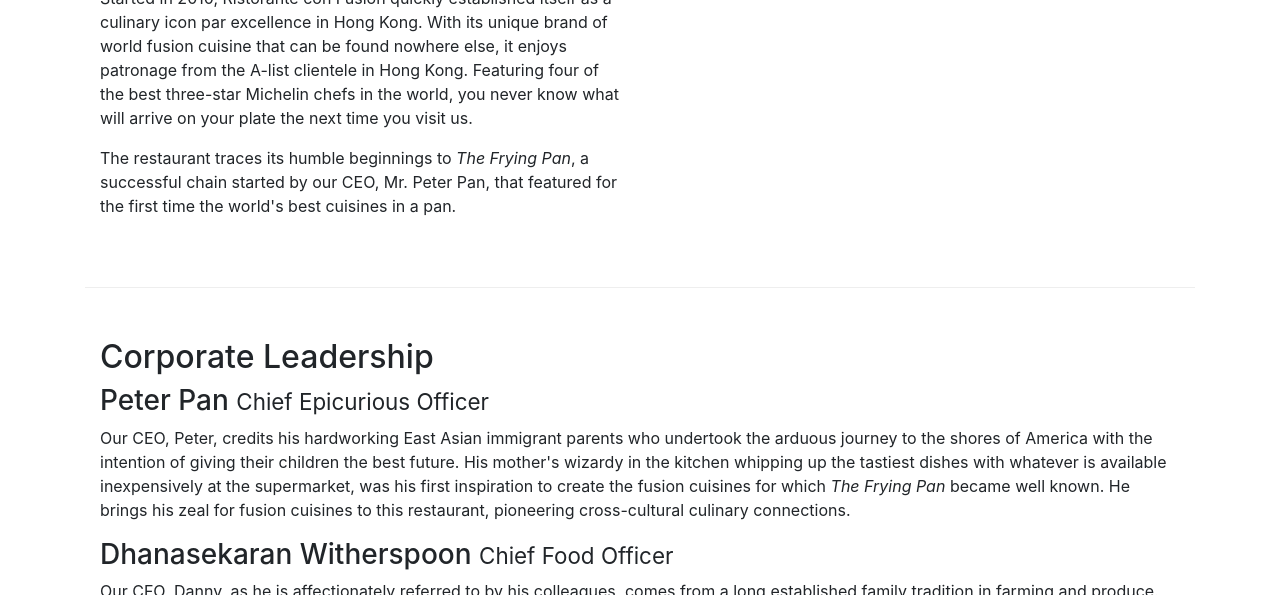
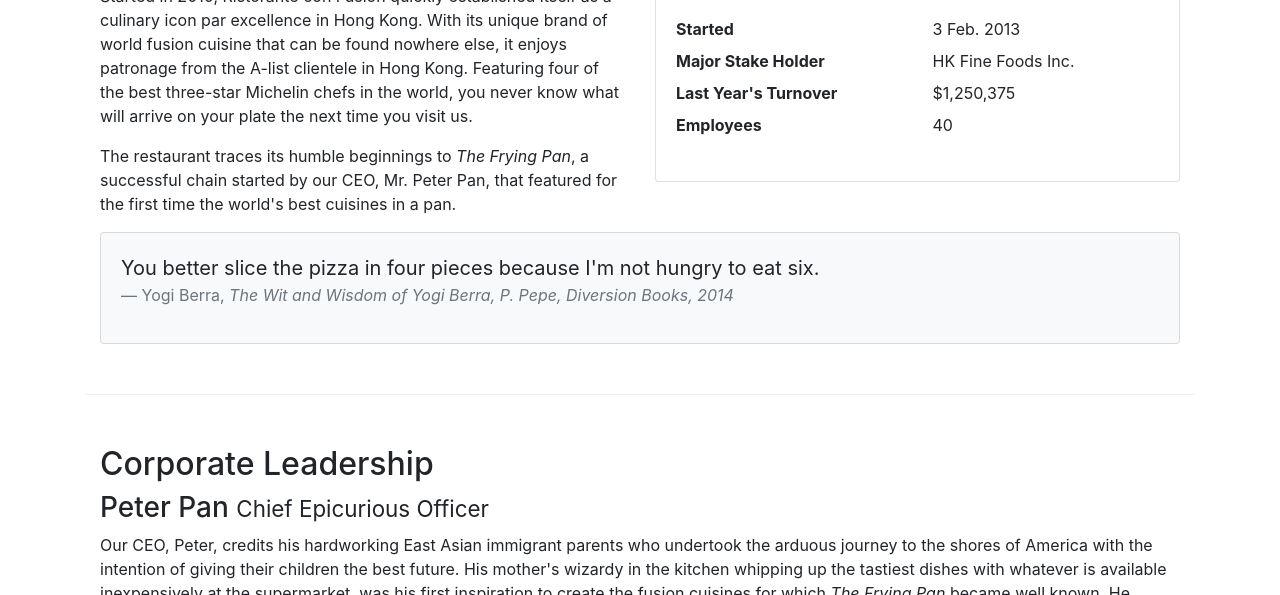
Before and after one commit to ArpitaChikkodi/conFusion, a website: page aboutus.html in a window 1280 px wide. Shown: the part 553-1148 px from the top of the page. Drawn offline with nearby package versions, Linux system fonts and the light colour scheme.

Commit message:
Tables and Cards

```diff
--- a/aboutus.html
+++ b/aboutus.html
@@ -67,15 +67,43 @@
         </div>
 
 
-        <div class="row row-content align-items-center">
-            <div class="col-12 col-sm-6">
+        <div class="row row-content">
+            <div class="col-sm-6">
                 <h2>Our History</h2>
                 <p>Started in 2010, Ristorante con Fusion quickly established itself as a culinary icon par excellence in Hong Kong. With its unique brand of world fusion cuisine that can be found nowhere else, it enjoys patronage from the A-list clientele in Hong Kong.  Featuring four of the best three-star Michelin chefs in the world, you never know what will arrive on your plate the next time you visit us.</p>
                 <p>The restaurant traces its humble beginnings to <em>The Frying Pan</em>, a successful chain started by our CEO, Mr. Peter Pan, that featured for the first time the world's best cuisines in a pan.</p>
 
             </div>
-            <div>
-
+            <div class="col-sm">
+                <div class="card">
+                    <h3 class="card-header bg-primary text-white">Facts At a Glance</h3>
+                    <div class="card-body">
+                        <dl class="row">
+                            <dt class="col-6">Started</dt>
+                            <dd class="col-6">3 Feb. 2013</dd>
+                            <dt class="col-6">Major Stake Holder</dt>
+                            <dd class="col-6">HK Fine Foods Inc.</dd>
+                            <dt class="col-6">Last Year's Turnover</dt>
+                            <dd class="col-6">$1,250,375</dd>
+                            <dt class="col-6">Employees</dt>
+                            <dd class="col-6">40</dd>
+                        </dl>
+                    </div>
+                </div>
+            </div>
+            <div class="col-12">
+                <div class="card card-body bg-light">
+                    <blockquote class="blockquote">
+                        <p class="mb-0">You better slice the pizza in four pieces because I'm not
+                            hungry to eat six.
+                        </p>
+                        <footer class="blockquote-footer">Yogi Berra,
+                            <cite title="Source Title">The Wit and Wisdom of
+                                Yogi Berra, P. Pepe, Diversion Books, 2014
+                            </cite>
+                        </footer>
+                    </blockquote>
+                </div>
             </div>
         </div>
 
```
